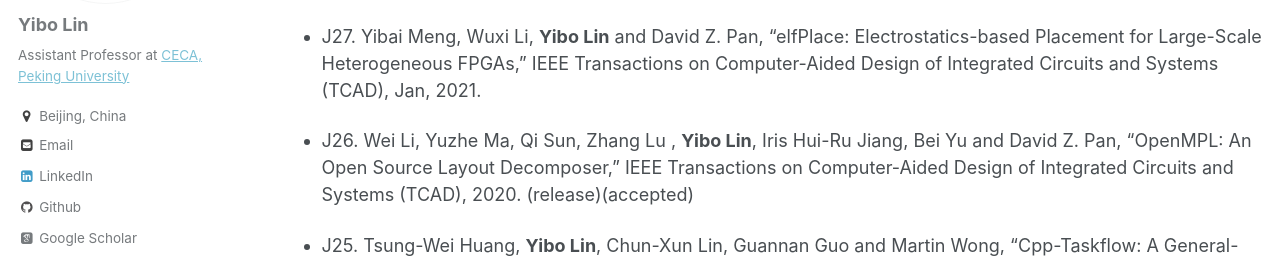
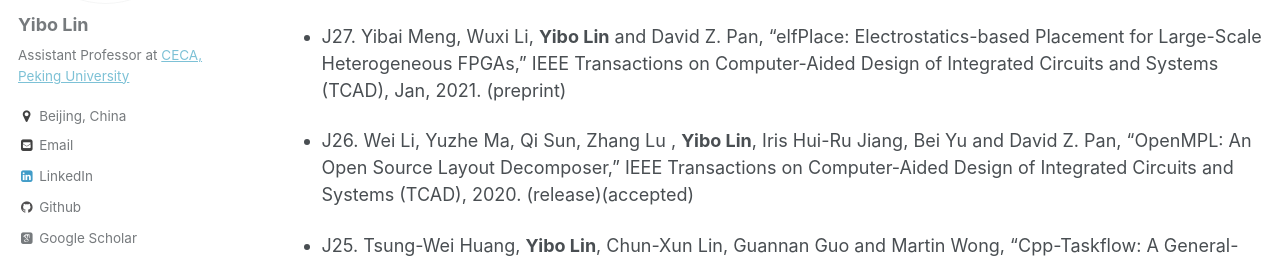
Before and after one commit to limbo018/limbo018.github.io, a Jekyll site: the page built from _pages/cv.md, in a window 1280 px wide and 900 px high, scrolled down 4468 px. Shown: the part 207-468 px from the top of the window. Built offline with Jekyll 4.4.1, drawn with Linux system fonts in a browser that asks for light colours; some web fonts are replaced.

Commit message:
add elfplace tcad preprint

```diff
--- a/_includes/publications_cv.md
+++ b/_includes/publications_cv.md
@@ -19,7 +19,7 @@
 
 * J28. Tsung-Wei Huang, Dian-Lun Lin, Chun-Xun Lin and **Yibo Lin**, "[Taskflow: A Lightweight Parallel and Heterogeneous Task Graph Computing System](https://doi.org/10.1109/TPDS.2021.3104255)," IEEE Transactions on Parallel and Distributed Systems (TPDS), Aug, 2021. ([preprint](https://tsung-wei-huang.github.io/papers/tpds21-taskflow.pdf){: .share-button-noborder})([release](https://github.com/taskflow/taskflow){: .share-button-noborder})
 
-* J27. Yibai Meng, Wuxi Li, **Yibo Lin** and David Z. Pan, "[elfPlace: Electrostatics-based Placement for Large-Scale Heterogeneous FPGAs](https://doi.org/10.1109/TCAD.2021.3053191)," IEEE Transactions on Computer-Aided Design of Integrated Circuits and Systems (TCAD), Jan, 2021.
+* J27. Yibai Meng, Wuxi Li, **Yibo Lin** and David Z. Pan, "[elfPlace: Electrostatics-based Placement for Large-Scale Heterogeneous FPGAs](https://doi.org/10.1109/TCAD.2021.3053191)," IEEE Transactions on Computer-Aided Design of Integrated Circuits and Systems (TCAD), Jan, 2021. ([preprint](/publications/papers/FPGA_TCAD2021_Meng.pdf){: .share-button-noborder})
 
 * J26. Wei Li, Yuzhe Ma, Qi Sun,  Zhang Lu , **Yibo Lin**, Iris Hui-Ru Jiang, Bei Yu and David Z. Pan, "[OpenMPL: An Open Source Layout Decomposer](https://doi.org/10.1109/TCAD.2020.3042175)," IEEE Transactions on Computer-Aided Design of Integrated Circuits and Systems (TCAD), 2020. ([release](https://github.com/limbo018/OpenMPL){: .share-button-noborder})(accepted)
 
--- a/ref/publications.bib
+++ b/ref/publications.bib
@@ -1196,7 +1196,7 @@ annotatecv={},
     year      = {2021},
     month     = {January},
     publishlink = {https://doi.org/10.1109/TCAD.2021.3053191},
-    annotateweb={},
+    annotateweb={([limbo018.github.io/papers/FPGA_TCAD2021_Meng.pdf preprint])},
     annotatecv={},
 }
 @article{TASKFLOW_TPDS2021_Huang,
```
Also changed, not shown: other parts of ref/publications.bib (+1 -1 lines), _pages/publications.md (+1 -0 lines), 4 other files.
